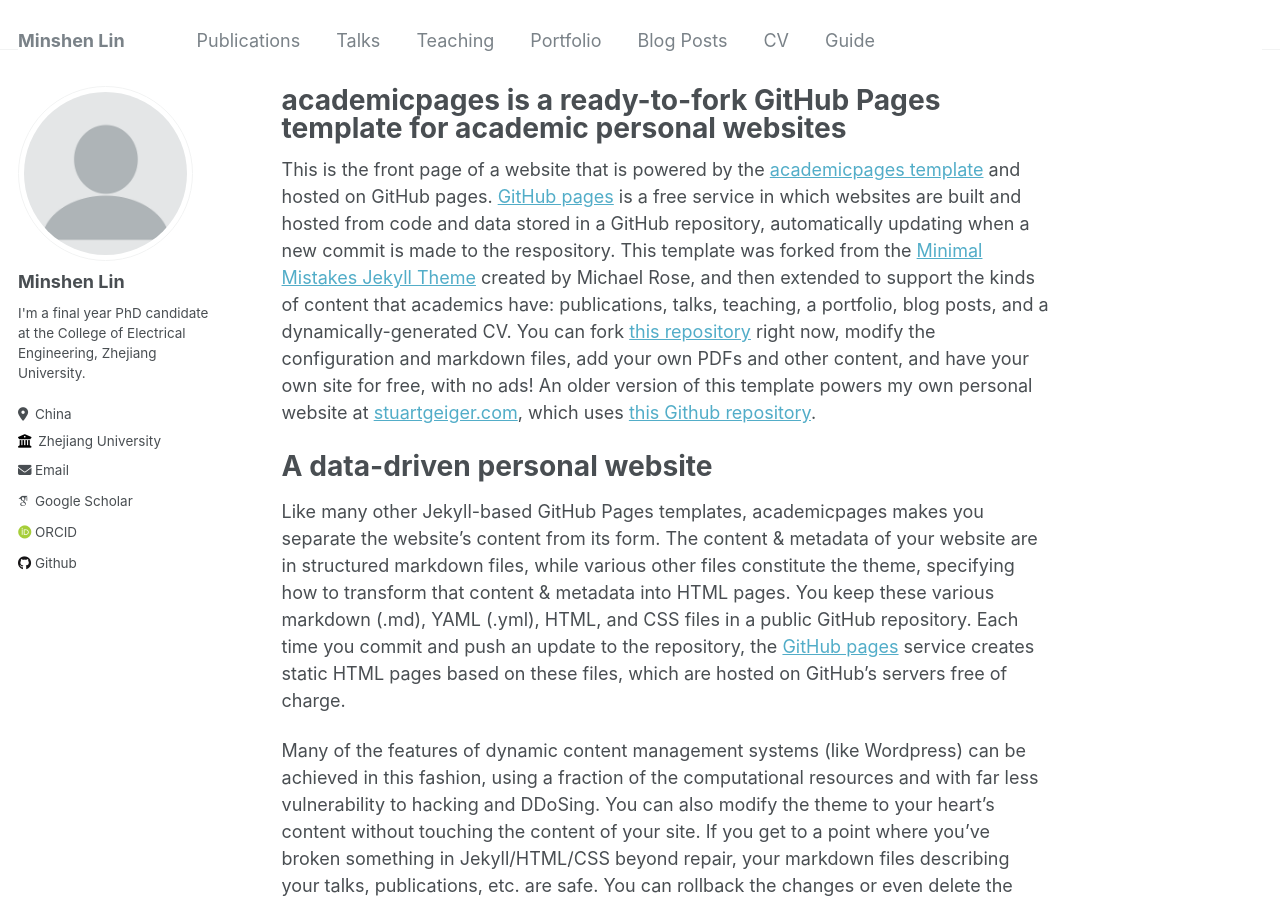
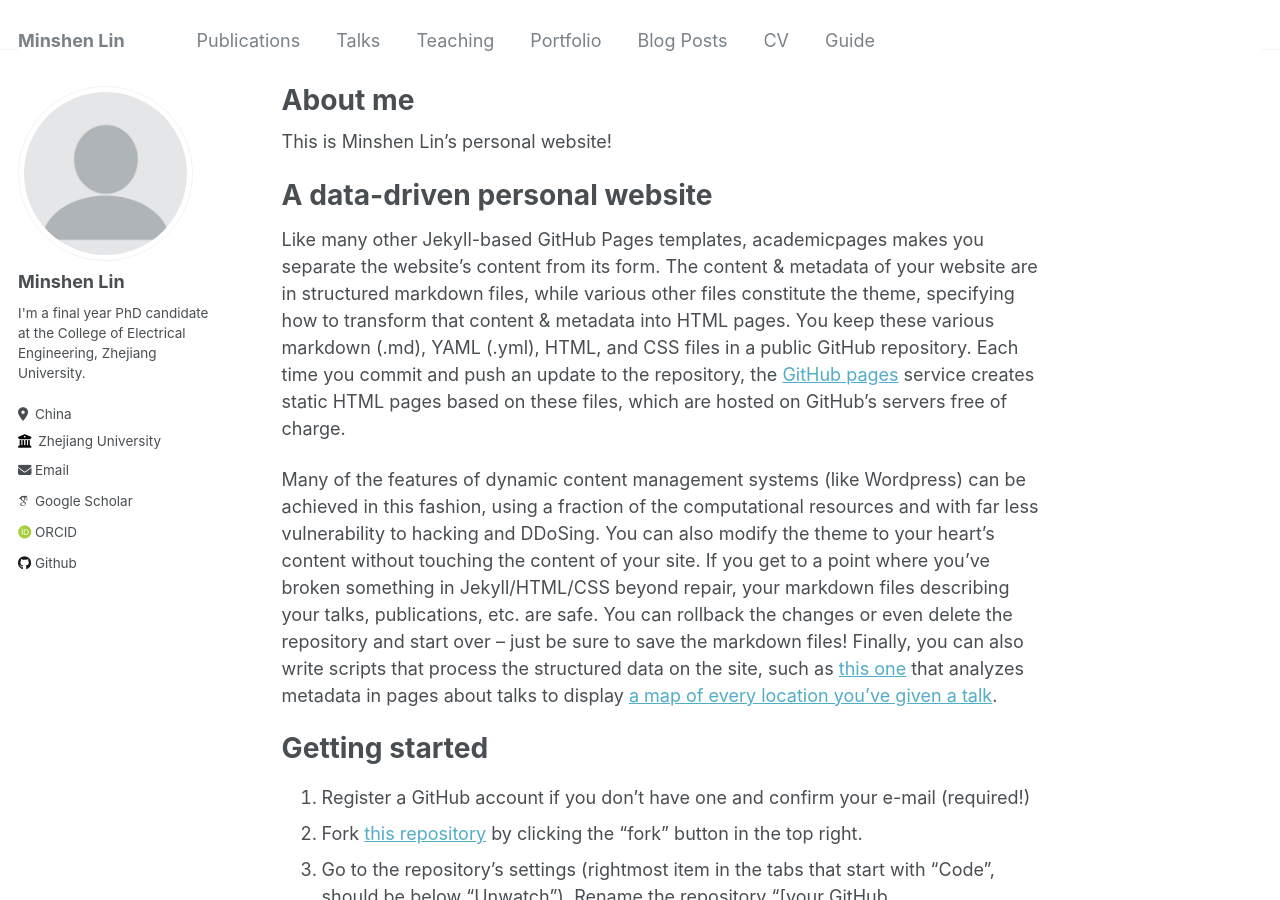
Before and after one commit to Minshen-Lin/Minshen-Lin.github.io, a Jekyll site: the page built from _pages/about.md, in a window 1280 px wide and 900 px high. Built offline with Jekyll 4.4.1, drawn with Linux system fonts in a browser that asks for light colours; some web fonts are replaced.

Commit message:
Update about.md

```diff
--- a/_pages/about.md
+++ b/_pages/about.md
@@ -1,13 +1,13 @@
 ---
 permalink: /
-title: "academicpages is a ready-to-fork GitHub Pages template for academic personal websites"
+title: "About me"
 author_profile: true
 redirect_from:
   - /about/
   - /about.html
 ---
 
-This is the front page of a website that is powered by the [academicpages template](https://github.com/academicpages/academicpages.github.io) and hosted on GitHub pages. [GitHub pages](https://pages.github.com) is a free service in which websites are built and hosted from code and data stored in a GitHub repository, automatically updating when a new commit is made to the respository. This template was forked from the [Minimal Mistakes Jekyll Theme](https://mmistakes.github.io/minimal-mistakes/) created by Michael Rose, and then extended to support the kinds of content that academics have: publications, talks, teaching, a portfolio, blog posts, and a dynamically-generated CV. You can fork [this repository](https://github.com/academicpages/academicpages.github.io) right now, modify the configuration and markdown files, add your own PDFs and other content, and have your own site for free, with no ads! An older version of this template powers my own personal website at [stuartgeiger.com](http://stuartgeiger.com), which uses [this Github repository](https://github.com/staeiou/staeiou.github.io).
+This is Minshen Lin's personal website!
 
 A data-driven personal website
 ======
```
